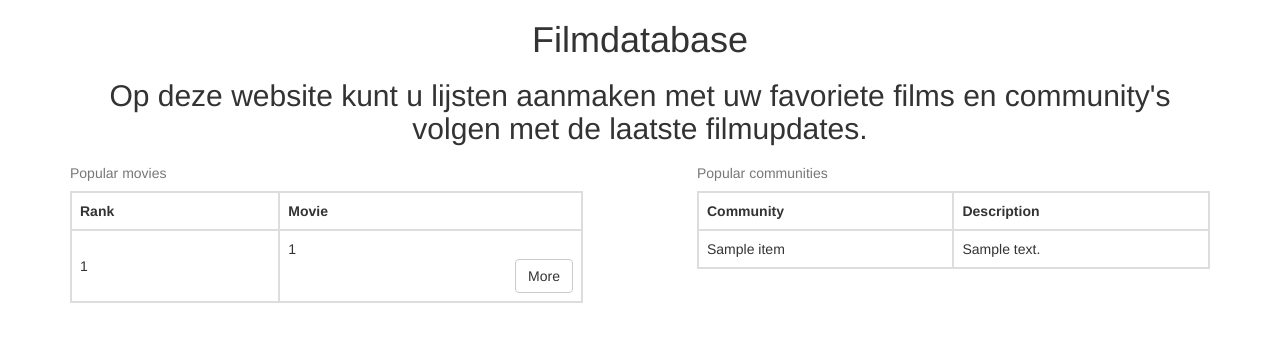
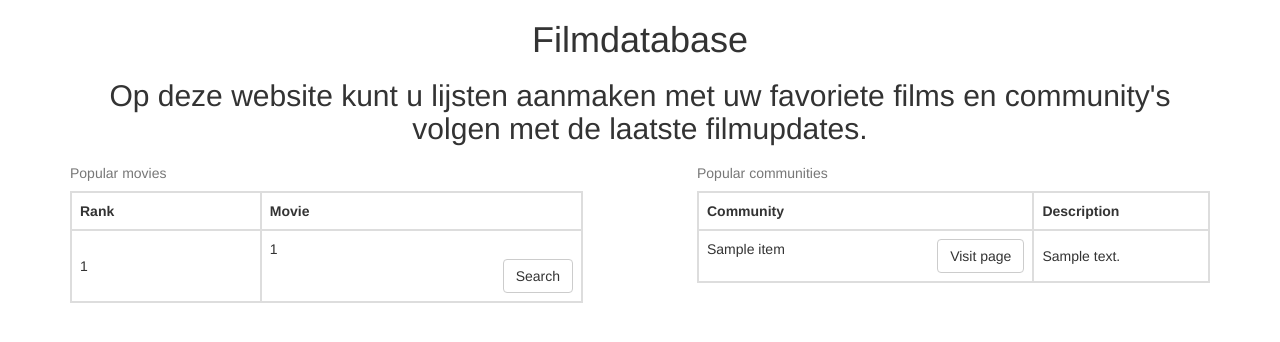
Before and after one commit to Deniz11/WebIK24, a Flask app: template Collectionneur/templates/index.html in a window 1280 px wide. Shown: the part 63-405 px from the top of the page. Run offline with Flask 2, Linux system fonts and the light colour scheme; the template is opened without the code that fills it: most values are stand-ins (such as "Sample title", 1, 10 or a date in 2020); some libraries are stand-ins or nearby versions.

Commit message:
more info button for community

```diff
--- a/Collectionneur/templates/index.html
+++ b/Collectionneur/templates/index.html
@@ -42,7 +42,7 @@
 		{% for k, v in ranks.items() %}
 		<tr>
 			<td>{{ k }}</td>
-			<td>{{ v }} &nbsp;<form action="{{ url_for('index') }}"><button class="btn btn-default" style="float:right" type= "submit" name= "filmname" value = {{ v }} >More</button></td>
+			<td>{{ v }} &nbsp;<form action="{{ url_for('index') }}"><button class="btn btn-default" style="float:right" type= "submit" name= "filmname" value = {{ v }} >Search</button></td>
 		</tr>
 		{% endfor %}
 		</table>
@@ -58,7 +58,7 @@
             <tbody>
                 {% for item in pages %}
                     <tr>
-                        <td>{{ item.name }}</td>
+                        <td>{{ item.name }} <a class="btn btn-default" style="float:right" href="{{ url_for('community', community=item.name) }}">Visit page</a></td>
                         <td>{{ item.description }}</td>
                     </tr>
                 {% endfor %}
```
